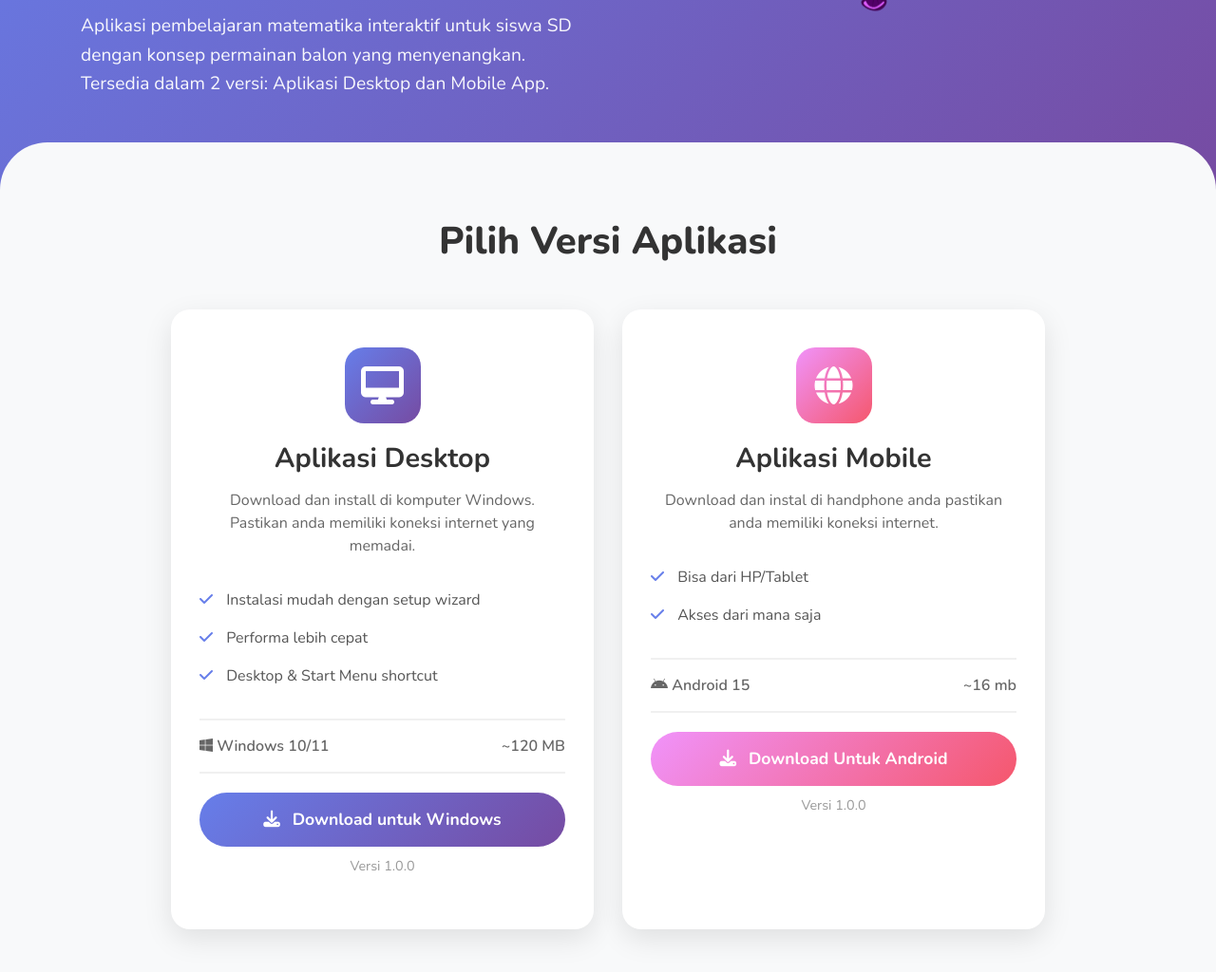
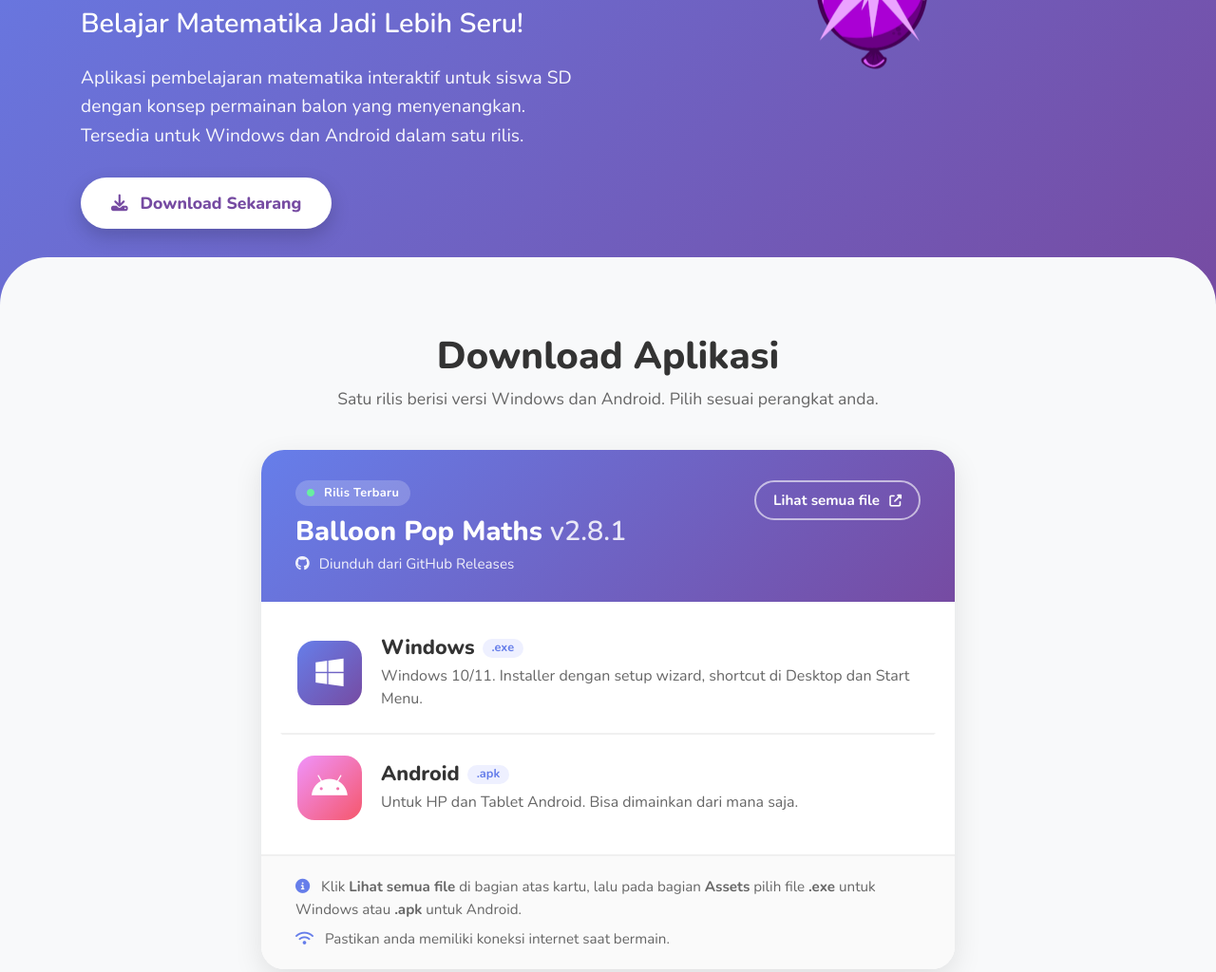
Before and after one commit to Natsyaaac/Download, a plain HTML site: page index.html in a window 1280 px wide. Shown: the part 305-1329 px from the top of the page at 95% size. Drawn offline with nearby package versions, Linux system fonts and the light colour scheme.

Commit message:
update link

```diff
--- a/css/download-page.css
+++ b/css/download-page.css
@@ -2,6 +2,10 @@
     margin: 0;
     padding: 0;
     box-sizing: border-box;
+}
+
+html {
+    scroll-behavior: smooth;
 }
 
 body {
@@ -10,6 +14,7 @@ body {
     color: #333;
 }
 
+/* ===== HERO ===== */
 .hero-section {
     background: linear-gradient(135deg, #667eea 0%, #764ba2 100%);
     padding: 80px 0;
@@ -19,11 +24,26 @@ body {
     align-items: center;
 }
 
+.hero-version {
+    display: inline-block;
+    background: rgba(255, 255, 255, 0.18);
+    border: 1px solid rgba(255, 255, 255, 0.35);
+    padding: 6px 16px;
+    border-radius: 50px;
+    font-size: 0.95rem;
+    font-weight: 700;
+    margin-bottom: 18px;
+}
+
+.hero-version i {
+    margin-right: 6px;
+}
+
 .hero-title {
     font-size: 4rem;
     font-weight: 800;
     margin-bottom: 20px;
-    text-shadow: 2px 2px 4px rgba(0,0,0,0.2);
+    text-shadow: 2px 2px 4px rgba(0, 0, 0, 0.2);
 }
 
 .hero-subtitle {
@@ -36,6 +56,31 @@ body {
     font-size: 1.2rem;
     line-height: 1.6;
     opacity: 0.95;
+    margin-bottom: 28px;
+}
+
+.hero-cta {
+    display: inline-block;
+    background: white;
+    color: #764ba2;
+    padding: 14px 32px;
+    border-radius: 50px;
+    font-size: 1.1rem;
+    font-weight: 800;
+    text-decoration: none;
+    box-shadow: 0 8px 20px rgba(0, 0, 0, 0.18);
+    transition: transform 0.3s ease, box-shadow 0.3s ease;
+}
+
+.hero-cta:hover {
+    color: #667eea;
+    text-decoration: none;
+    transform: translateY(-3px);
+    box-shadow: 0 12px 26px rgba(0, 0, 0, 0.24);
+}
+
+.hero-cta i {
+    margin-right: 8px;
 }
 
 .hero-balloon {
@@ -48,6 +93,7 @@ body {
     50% { transform: translateY(-20px); }
 }
 
+/* ===== DOWNLOAD ===== */
 .download-section {
     background: #f8f9fa;
     padding: 80px 0;
@@ -62,153 +108,219 @@ body {
     margin-bottom: 30px;
 }
 
-.download-card {
-    background: white;
-    border-radius: 20px;
-    padding: 40px 30px;
-    box-shadow: 0 10px 30px rgba(0,0,0,0.1);
-    transition: transform 0.3s ease, box-shadow 0.3s ease;
-    height: 100%;
+.download-section .section-title {
+    margin-bottom: 10px;
 }
 
-.download-card:hover {
-    transform: translateY(-10px);
-    box-shadow: 0 15px 40px rgba(0,0,0,0.15);
+.section-subtitle {
+    color: #666;
+    font-size: 1.1rem;
+    margin-bottom: 40px;
 }
 
-.card-icon {
-    width: 80px;
-    height: 80px;
-    background: linear-gradient(135deg, #667eea 0%, #764ba2 100%);
-    border-radius: 20px;
-    display: flex;
-    align-items: center;
-    justify-content: center;
-    margin: 0 auto 20px;
-    font-size: 2.5rem;
-    color: white;
+/* Kartu rilis (satu kartu untuk Windows + Android) */
+.release-card {
+    background: white;
+    border-radius: 24px;
+    box-shadow: 0 10px 30px rgba(0, 0, 0, 0.1);
+    overflow: hidden;
 }
 
-.card-icon.web {
-    background: linear-gradient(135deg, #f093fb 0%, #f5576c 100%);
-}
-
-.card-title {
-    font-size: 1.8rem;
-    font-weight: 700;
-    margin-bottom: 15px;
-    text-align: center;
-}
-
-.card-description {
-    color: #666;
-    margin-bottom: 25px;
-    text-align: center;
-}
-
-.feature-list {
-    list-style: none;
-    padding: 0;
-    margin-bottom: 25px;
-}
-
-.feature-list li {
-    padding: 8px 0;
-    color: #555;
-}
-
-.feature-list i {
-    color: #667eea;
-    margin-right: 10px;
-}
-
-.download-info {
+.release-header {
     display: flex;
+    align-items: flex-start;
     justify-content: space-between;
-    padding: 15px 0;
-    margin-bottom: 20px;
-    border-top: 2px solid #f0f0f0;
-    border-bottom: 2px solid #f0f0f0;
-}
-
-.download-info span {
-    font-weight: 600;
-    color: #666;
-}
-
-.btn-download {
-    display: block;
-    width: 100%;
-    padding: 15px 30px;
-    border-radius: 50px;
-    font-size: 1.1rem;
-    font-weight: 700;
-    text-align: center;
-    text-decoration: none;
-    transition: all 0.3s ease;
-    border: none;
-}
-
-.btn-download.desktop {
+    gap: 16px;
+    padding: 32px 36px 28px;
     background: linear-gradient(135deg, #667eea 0%, #764ba2 100%);
     color: white;
 }
 
-.btn-download.desktop:hover {
-    background: linear-gradient(135deg, #764ba2 0%, #667eea 100%);
-    transform: scale(1.05);
+.release-badge {
+    display: inline-block;
+    background: rgba(255, 255, 255, 0.2);
+    padding: 4px 12px;
+    border-radius: 50px;
+    font-size: 0.8rem;
+    font-weight: 700;
+    letter-spacing: 0.3px;
+    margin-bottom: 10px;
+}
+
+.release-badge i {
+    font-size: 0.5rem;
+    color: #68f0a0;
+    margin-right: 6px;
+    vertical-align: middle;
+}
+
+.release-title {
+    font-size: 1.8rem;
+    font-weight: 800;
+    margin-bottom: 6px;
+}
+
+.release-title span {
+    font-weight: 600;
+    opacity: 0.85;
+}
+
+.release-meta {
+    font-size: 0.95rem;
+    opacity: 0.9;
+    margin: 0;
+}
+
+.release-meta i {
+    margin-right: 6px;
+}
+
+.release-link {
+    flex-shrink: 0;
+    color: white;
+    font-weight: 700;
+    font-size: 0.95rem;
+    padding: 8px 18px;
+    border: 2px solid rgba(255, 255, 255, 0.6);
+    border-radius: 50px;
+    text-decoration: none;
+    transition: all 0.3s ease;
+    white-space: nowrap;
+}
+
+.release-link:hover {
+    background: white;
+    color: #764ba2;
+    text-decoration: none;
+}
+
+.release-link i {
+    font-size: 0.8rem;
+    margin-left: 6px;
+}
+
+/* Baris platform */
+.platform-list {
+    display: flex;
+    flex-direction: column;
+    padding: 12px 20px;
+}
+
+.platform-row {
+    display: flex;
+    align-items: center;
+    gap: 20px;
+    padding: 22px 16px;
+    border-radius: 16px;
+    border: 2px solid transparent;
+    transition: background 0.3s ease, border-color 0.3s ease;
+}
+
+.platform-row + .platform-row {
+    border-top: 2px solid #f0f0f0;
+    border-radius: 0 0 16px 16px;
+}
+
+.platform-row.is-recommended {
+    background: #f5f2ff;
+    border: 2px solid #c9bdf5;
+    border-radius: 16px;
+}
+
+.platform-row.is-recommended + .platform-row,
+.platform-row + .platform-row.is-recommended {
+    border-top-width: 2px;
+}
+
+.platform-icon {
+    flex-shrink: 0;
+    width: 68px;
+    height: 68px;
+    background: linear-gradient(135deg, #667eea 0%, #764ba2 100%);
+    border-radius: 18px;
+    display: flex;
+    align-items: center;
+    justify-content: center;
+    font-size: 2.1rem;
     color: white;
 }
 
-.btn-download.web {
+.platform-icon.android {
     background: linear-gradient(135deg, #f093fb 0%, #f5576c 100%);
-    color: white;
 }
 
-.btn-download.web:hover {
-    background: linear-gradient(135deg, #f5576c 0%, #f093fb 100%);
-    transform: scale(1.05);
-    color: white;
+.platform-body {
+    flex: 1;
+    min-width: 0;
 }
 
-.btn-download i {
+.platform-body h4 {
+    font-size: 1.35rem;
+    font-weight: 800;
+    margin-bottom: 4px;
+    display: flex;
+    align-items: center;
+    flex-wrap: wrap;
+    gap: 8px;
+}
+
+.platform-body p {
+    color: #666;
+    margin: 0;
+    line-height: 1.5;
+}
+
+.file-chip {
+    background: #eef0ff;
+    color: #667eea;
+    font-size: 0.8rem;
+    font-weight: 700;
+    padding: 2px 10px;
+    border-radius: 50px;
+}
+
+.rec-chip {
+    display: none;
+    background: #e3f9ec;
+    color: #1f9d55;
+    font-size: 0.75rem;
+    font-weight: 700;
+    padding: 2px 10px;
+    border-radius: 50px;
+}
+
+.platform-row.is-recommended .rec-chip {
+    display: inline-block;
+}
+
+.rec-chip i {
+    margin-right: 4px;
+}
+
+/* Catatan di bawah kartu */
+.release-footer {
+    background: #fafafa;
+    border-top: 2px solid #f0f0f0;
+    padding: 20px 36px;
+}
+
+.release-footer p {
+    color: #666;
+    font-size: 0.95rem;
+    line-height: 1.6;
+    margin: 0;
+}
+
+.release-footer p + p {
+    margin-top: 6px;
+}
+
+.release-footer i {
+    color: #667eea;
     margin-right: 8px;
 }
 
-.btn-download-alt {
-    display: block;
-    width: 100%;
-    padding: 12px 25px;
-    border-radius: 50px;
-    font-size: 1rem;
-    font-weight: 600;
-    text-align: center;
-    text-decoration: none;
-    transition: all 0.3s ease;
-    border: 2px solid #667eea;
-    background: white;
-    color: #667eea;
-    margin-top: 10px;
-}
-
-.btn-download-alt:hover {
-    background: #667eea;
-    color: white;
-    transform: scale(1.02);
-    text-decoration: none;
-}
-
-.btn-download-alt i {
-    margin-right: 8px;
-}
-
-.version-info {
-    text-align: center;
-    margin-top: 10px;
-    color: #999;
-    font-size: 0.9rem;
-}
-
+/* ===== FITUR ===== */
 .features-section {
     padding: 80px 0;
     background: white;
@@ -252,6 +364,7 @@ body {
     margin-bottom: 10px;
 }
 
+/* ===== CARA INSTALASI ===== */
 .instructions-section {
     background: #f8f9fa;
     padding: 80px 0;
@@ -261,13 +374,18 @@ body {
     background: white;
     border-radius: 15px;
     padding: 30px;
-    box-shadow: 0 5px 15px rgba(0,0,0,0.08);
+    box-shadow: 0 5px 15px rgba(0, 0, 0, 0.08);
+    height: 100%;
 }
 
 .instruction-card h4 {
     font-weight: 700;
     margin-bottom: 20px;
     color: #667eea;
+}
+
+.instruction-card h4 i {
+    margin-right: 6px;
 }
 
 .instruction-card ol {
@@ -279,6 +397,7 @@ body {
     line-height: 1.6;
 }
 
+/* ===== FOOTER ===== */
 .footer {
     background: #2d3748;
     color: white;
@@ -293,21 +412,7 @@ body {
     color: #a0aec0 !important;
 }
 
-.modal-content {
-    border-radius: 15px;
-}
-
-.modal-header {
-    background: linear-gradient(135deg, #667eea 0%, #764ba2 100%);
-    color: white;
-    border-radius: 15px 15px 0 0;
-}
-
-.modal-header .close {
-    color: white;
-    opacity: 1;
-}
-
+/* ===== RESPONSIVE ===== */
 @media (max-width: 768px) {
     .hero-title {
         font-size: 2.5rem;
@@ -329,4 +434,36 @@ body {
     .section-title {
         font-size: 2rem;
     }
+
+    .release-header {
+        flex-direction: column;
+        padding: 26px 22px 22px;
+    }
+
+    .release-title {
+        font-size: 1.5rem;
+    }
+
+    .release-footer {
+        padding: 18px 22px;
+    }
 }
+
+@media (max-width: 576px) {
+    .platform-list {
+        padding: 8px 10px;
+    }
+
+    .platform-row {
+        gap: 14px;
+        padding: 20px 12px;
+    }
+
+    .platform-icon {
+        width: 56px;
+        height: 56px;
+        font-size: 1.7rem;
+        border-radius: 14px;
+    }
+
+}
--- a/index.html
+++ b/index.html
@@ -19,13 +19,15 @@
         <div class="container">
             <div class="row align-items-center">
                 <div class="col-lg-6 text-center text-lg-left">
+                    <span class="hero-version"><i class="fab fa-github"></i> Versi 2.8.1</span>
                     <h1 class="hero-title">Balloon Pop Maths</h1>
                     <p class="hero-subtitle">Belajar Matematika Jadi Lebih Seru!</p>
                     <p class="hero-description">
                         Aplikasi pembelajaran matematika interaktif untuk siswa SD dengan konsep permainan balon yang
                         menyenangkan.
-                        Tersedia dalam 2 versi: Aplikasi Desktop dan Mobile App.
+                        Tersedia untuk Windows dan Android dalam satu rilis.
                     </p>
+                    <a href="#download" class="hero-cta"><i class="fas fa-download"></i> Download Sekarang</a>
                 </div>
                 <div class="col-lg-6 text-center">
                     <img src="img/balloon-purple-cropped.png" alt="Balloon Pop" class="hero-balloon">
@@ -34,60 +36,60 @@
         </div>
     </div>
 
-    <div class="download-section">
+    <div class="download-section" id="download">
         <div class="container">
-            <h2 class="section-title text-center mb-5">Pilih Versi Aplikasi</h2>
+            <h2 class="section-title text-center mb-2">Download Aplikasi</h2>
+            <p class="section-subtitle text-center">Satu rilis berisi versi Windows dan Android. Pilih sesuai
+                perangkat anda.</p>
 
             <div class="row justify-content-center">
-                <div class="col-lg-5 col-md-6 mb-4">
-                    <div class="download-card">
-                        <div class="card-icon">
-                            <i class="fas fa-desktop"></i>
+                <div class="col-lg-9 col-xl-8">
+                    <div class="release-card">
+
+                        <div class="release-header">
+                            <div>
+                                <span class="release-badge"><i class="fas fa-circle"></i> Rilis Terbaru</span>
+                                <h3 class="release-title">Balloon Pop Maths <span>v2.8.1</span></h3>
+                                <p class="release-meta"><i class="fab fa-github"></i> Diunduh dari GitHub Releases</p>
+                            </div>
+                            <a href="https://github.com/Natsyaaac/capstoneproject_popba/releases/tag/V2.8.1"
+                                class="release-link" target="_blank" rel="noopener">
+                                Lihat semua file <i class="fas fa-external-link-alt"></i>
+                            </a>
                         </div>
-                        <h3 class="card-title">Aplikasi Desktop</h3>
-                        <p class="card-description">
-                            Download dan install di komputer Windows. Pastikan anda memiliki koneksi internet yang
-                            memadai.
-                        </p>
-                        <ul class="feature-list">
-                            <li><i class="fas fa-check"></i> Instalasi mudah dengan setup wizard</li>
-                            <li><i class="fas fa-check"></i> Performa lebih cepat</li>
-                            <li><i class="fas fa-check"></i> Desktop & Start Menu shortcut</li>
-                        </ul>
-                        <div class="download-info">
-                            <span class="platform"><i class="fab fa-windows"></i> Windows 10/11</span>
-                            <span class="size">~120 MB</span>
+
+                        <div class="platform-list" id="platform-list">
+
+                            <div class="platform-row" data-platform="windows">
+                                <div class="platform-icon"><i class="fab fa-windows"></i></div>
+                                <div class="platform-body">
+                                    <h4>Windows <span class="file-chip">.exe</span>
+                                        <span class="rec-chip"><i class="fas fa-check"></i> Cocok untuk perangkat
+                                            anda</span>
+                                    </h4>
+                                    <p>Windows 10/11. Installer dengan setup wizard, shortcut di Desktop dan Start
+                                        Menu.</p>
+                                </div>
+                            </div>
+
+                            <div class="platform-row" data-platform="android">
+                                <div class="platform-icon android"><i class="fa-brands fa-android"></i></div>
+                                <div class="platform-body">
+                                    <h4>Android <span class="file-chip">.apk</span>
+                                        <span class="rec-chip"><i class="fas fa-check"></i> Cocok untuk perangkat
+                                            anda</span>
+                                    </h4>
+                                    <p>Untuk HP dan Tablet Android. Bisa dimainkan dari mana saja.</p>
+                                </div>
+                            </div>
+
                         </div>
-                        <a href="https://drive.google.com/file/d/1iQTaVD8diCA6IXU7WNCJUnHXbKJD4NLw/view?usp=drive_link"
-                            class="btn-download desktop" target="_blank">
-                            <i class="fas fa-download"></i> Download untuk Windows
-                        </a>
-                        <p class="version-info">Versi 1.0.0</p>
-                    </div>
-                </div>
 
-                <div class="col-lg-5 col-md-6 mb-4">
-                    <div class="download-card">
-                        <div class="card-icon web">
-                            <i class="fas fa-globe"></i>
+                        <div class="release-footer">
+                            <p><i class="fas fa-info-circle"></i> Klik <strong>Lihat semua file</strong> di bagian atas kartu, lalu pada bagian <strong>Assets</strong> pilih file <strong>.exe</strong> untuk Windows atau <strong>.apk</strong> untuk Android.</p>
+                            <p><i class="fas fa-wifi"></i> Pastikan anda memiliki koneksi internet saat bermain.</p>
                         </div>
-                        <h3 class="card-title">Aplikasi Mobile</h3>
-                        <p class="card-description">
-                            Download dan instal di handphone anda pastikan anda memiliki koneksi internet.
-                        </p>
-                        <ul class="feature-list">
-                            <li><i class="fas fa-check"></i> Bisa dari HP/Tablet</li>
-                            <li><i class="fas fa-check"></i> Akses dari mana saja</li>
-                        </ul>
-                        <div class="download-info">
-                            <span class="platform"><i class="fa-brands fa-android"></i> Android 15</span>
-                            <span class="size">~16 mb</span>
-                        </div>
-                        <a href="https://drive.google.com/file/d/1IhNJ6sSyjG_qNN8DiufHpX4fxw9XHCiH/view?usp=drive_link"
-                            class="btn-download web">
-                            <i class="fas fa-download"></i> Download Untuk Android
-                        </a>
-                        <p class="version-info">Versi 1.0.0</p>
+
                     </div>
                 </div>
             </div>
@@ -150,11 +152,12 @@
             <div class="row">
                 <div class="col-md-6 mb-4">
                     <div class="instruction-card">
-                        <h4><i class="fas fa-desktop"></i> Aplikasi Desktop (Windows)</h4>
+                        <h4><i class="fab fa-windows"></i> Aplikasi Desktop (Windows)</h4>
                         <ol>
-                            <li>Klik tombol "Download untuk Windows"</li>
-                            <li>Tunggu download selesai (~120 MB)</li>
-                            <li>Double-click file "Balloon Pop Maths Setup.exe"</li>
+                            <li>Klik "Lihat semua file" pada kartu rilis di atas</li>
+                            <li>Di halaman rilis, unduh file <strong>.exe</strong> pada bagian Assets</li>
+                            <li>Double-click file yang sudah diunduh</li>
+                            <li>Jika muncul peringatan Windows SmartScreen, klik "More info" lalu "Run anyway"</li>
                             <li>Ikuti wizard instalasi</li>
                             <li>Klik icon di desktop untuk memulai</li>
                         </ol>
@@ -162,11 +165,13 @@
                 </div>
                 <div class="col-md-6 mb-4">
                     <div class="instruction-card">
-                        <h4><i class="fas fa-globe"></i> Aplikasi Mobile</h4>
+                        <h4><i class="fa-brands fa-android"></i> Aplikasi Android</h4>
                         <ol>
-                            <li>Klik tombol "Download Untuk Android"</li>
-                            <li>Tunggu download selesai (~16 MB)</li>
-                            <li>Setelah itu install di hp</li>
+                            <li>Klik "Lihat semua file" pada kartu rilis di atas</li>
+                            <li>Di halaman rilis, unduh file <strong>.apk</strong> pada bagian Assets</li>
+                            <li>Buka file yang sudah diunduh, lalu izinkan "Instal dari sumber tidak dikenal" jika
+                                diminta</li>
+                            <li>Ketuk "Instal" dan tunggu sampai selesai</li>
                             <li>Pilih mode permainan yang diinginkan</li>
                             <li>Klik "Play" dan mulai bermain</li>
                         </ol>
@@ -191,6 +196,23 @@
     <script src="https://code.jquery.com/jquery-3.4.1.min.js"></script>
     <script src="https://cdn.jsdelivr.net/npm/popper.js@1.16.0/dist/umd/popper.min.js"></script>
     <script src="https://stackpath.bootstrapcdn.com/bootstrap/4.4.1/js/bootstrap.min.js"></script>
+
+    <script>
+        (function () {
+
+            // Tandai versi yang cocok dengan perangkat pengunjung.
+            var ua = navigator.userAgent || '';
+            var recommended = /Android/i.test(ua) ? 'android' : (/Windows NT/i.test(ua) ? 'windows' : null);
+            if (recommended) {
+                var row = document.querySelector('.platform-row[data-platform="' + recommended + '"]');
+                var list = document.getElementById('platform-list');
+                if (row && list) {
+                    row.classList.add('is-recommended');
+                    list.insertBefore(row, list.firstChild);
+                }
+            }
+        })();
+    </script>
 </body>
 
 </html>
```
Also changed, not shown: googlef3d2d797807b0456.html (deleted, +0 -1 lines).
